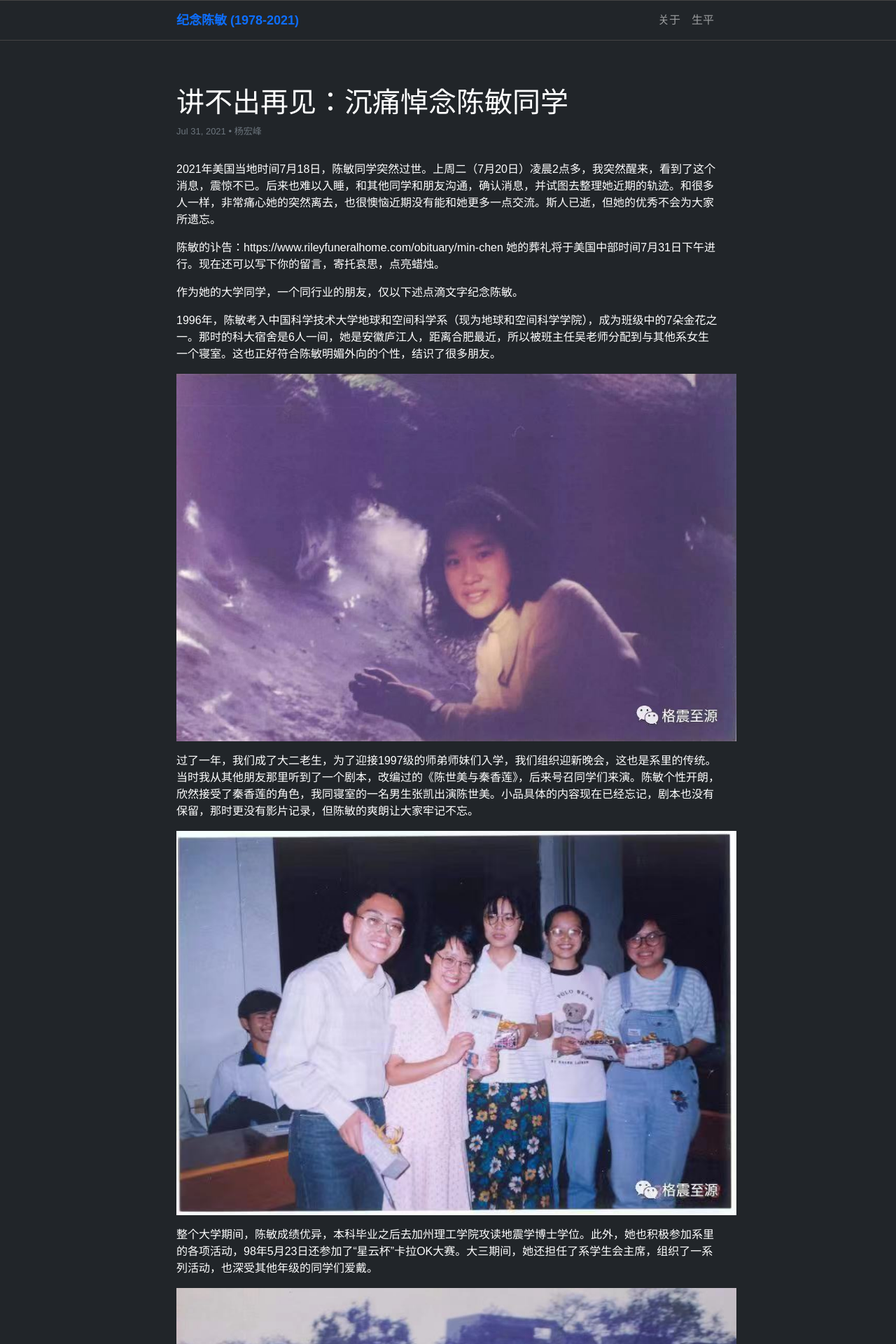
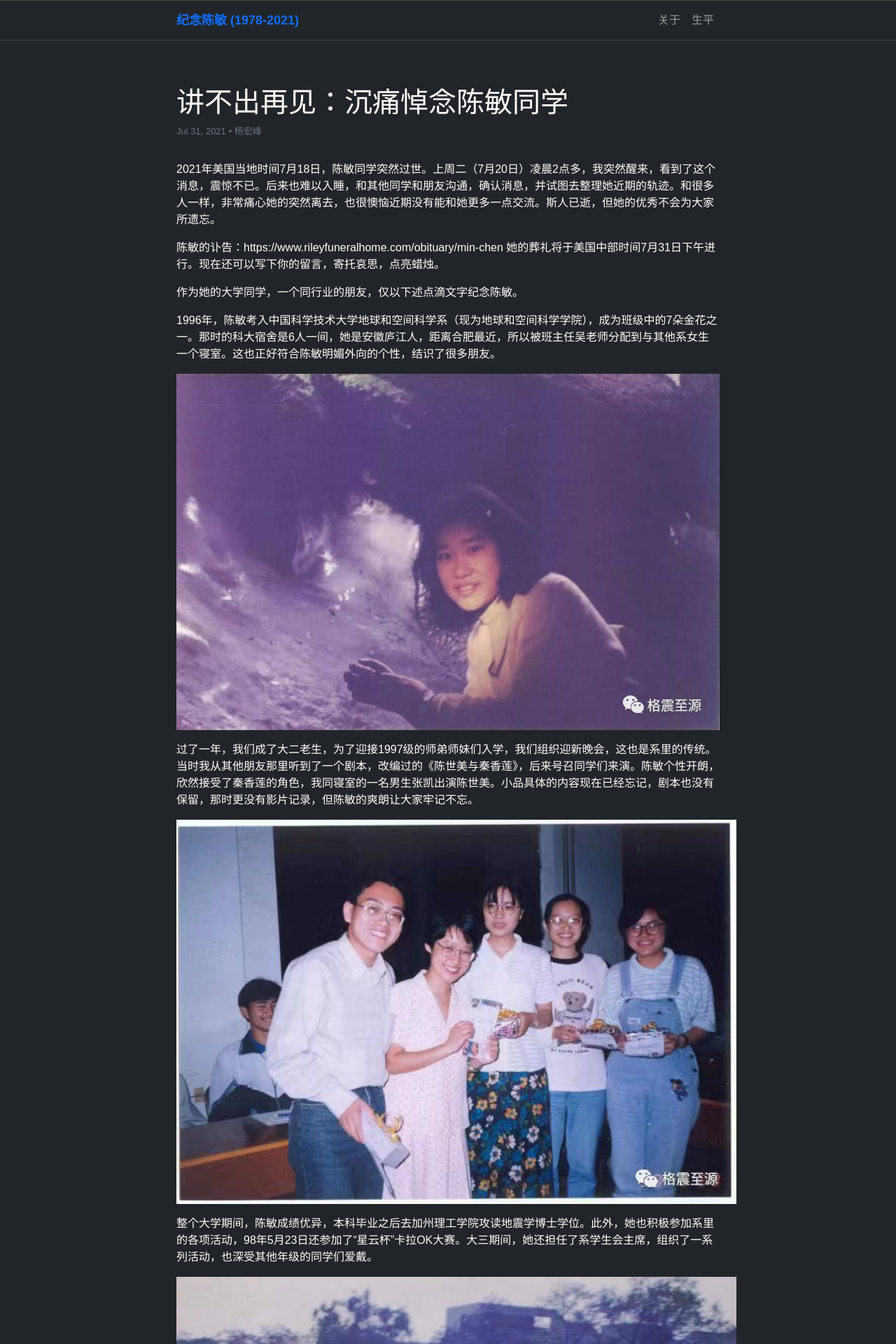
Before and after one commit to rocks2021/in-memory-of-min, a Jekyll site: the page built from _posts/2021-07-31-hard-to-say-goodbye.md, in a window 1280 px wide. Shown: the top 1920 px of the page at 70% size. Built offline with Jekyll 4.4.1, drawn with Linux system fonts in a browser that asks for light colours.

Commit message:
Update 2021-07-31-hard-to-say-goodbye.md

```diff
--- a/_posts/2021-07-31-hard-to-say-goodbye.md
+++ b/_posts/2021-07-31-hard-to-say-goodbye.md
@@ -16,7 +16,7 @@ meta: "Hong Kong"
 
 1996年，陈敏考入中国科学技术大学地球和空间科学系（现为地球和空间科学学院），成为班级中的7朵金花之一。那时的科大宿舍是6人一间，她是安徽庐江人，距离合肥最近，所以被班主任吴老师分配到与其他系女生一个寝室。这也正好符合陈敏明媚外向的个性，结识了很多朋友。
 
-<img src="/images/1.jpeg" alt="1" style="width:800px; height: auto"/>
+<img src="/images/1.jpeg" class="img-fluid" alt="1" style="width:800px; height: auto"/>
 
 过了一年，我们成了大二老生，为了迎接1997级的师弟师妹们入学，我们组织迎新晚会，这也是系里的传统。当时我从其他朋友那里听到了一个剧本，改编过的《陈世美与秦香莲》，后来号召同学们来演。陈敏个性开朗，欣然接受了秦香莲的角色，我同寝室的一名男生张凯出演陈世美。小品具体的内容现在已经忘记，剧本也没有保留，那时更没有影片记录，但陈敏的爽朗让大家牢记不忘。
 
```
